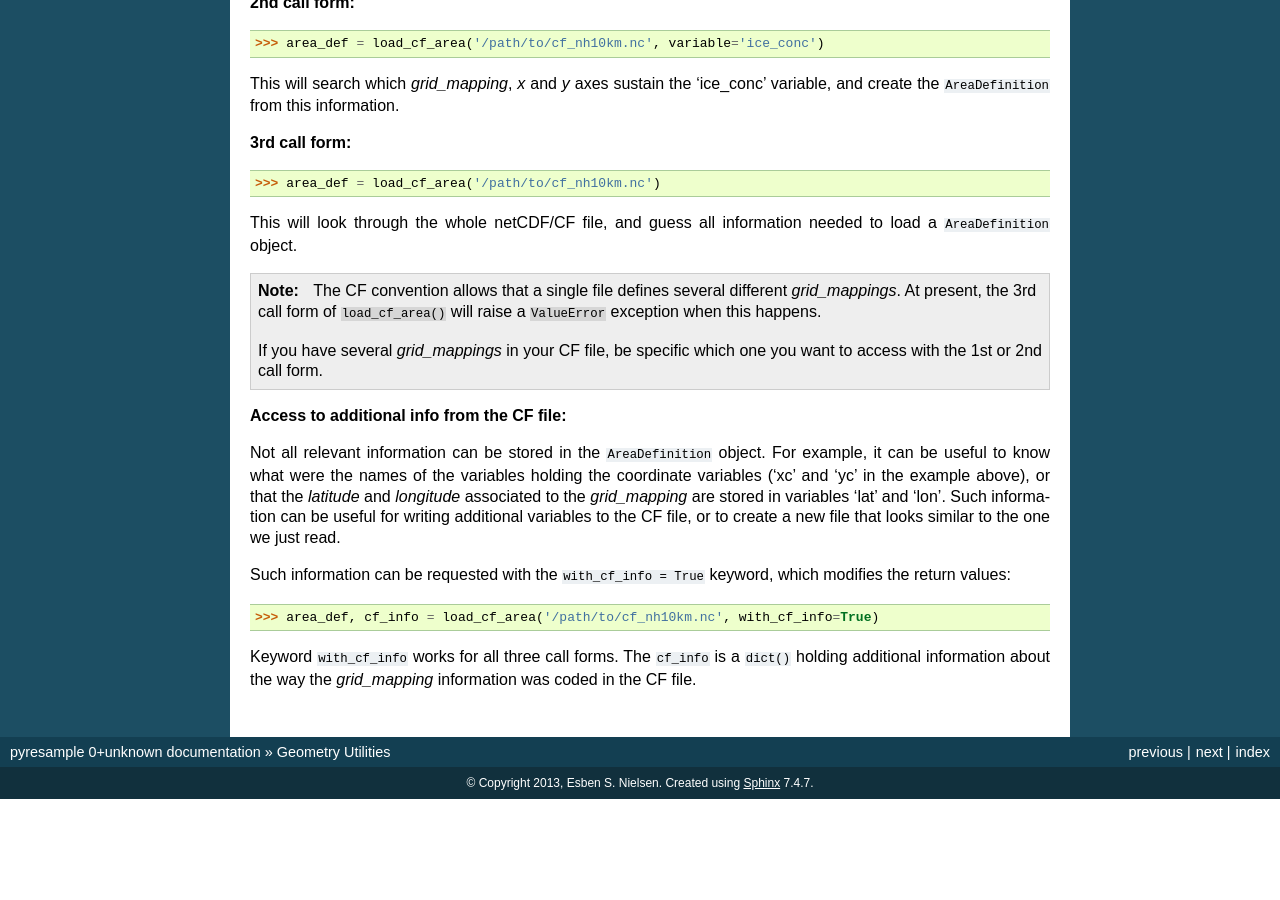
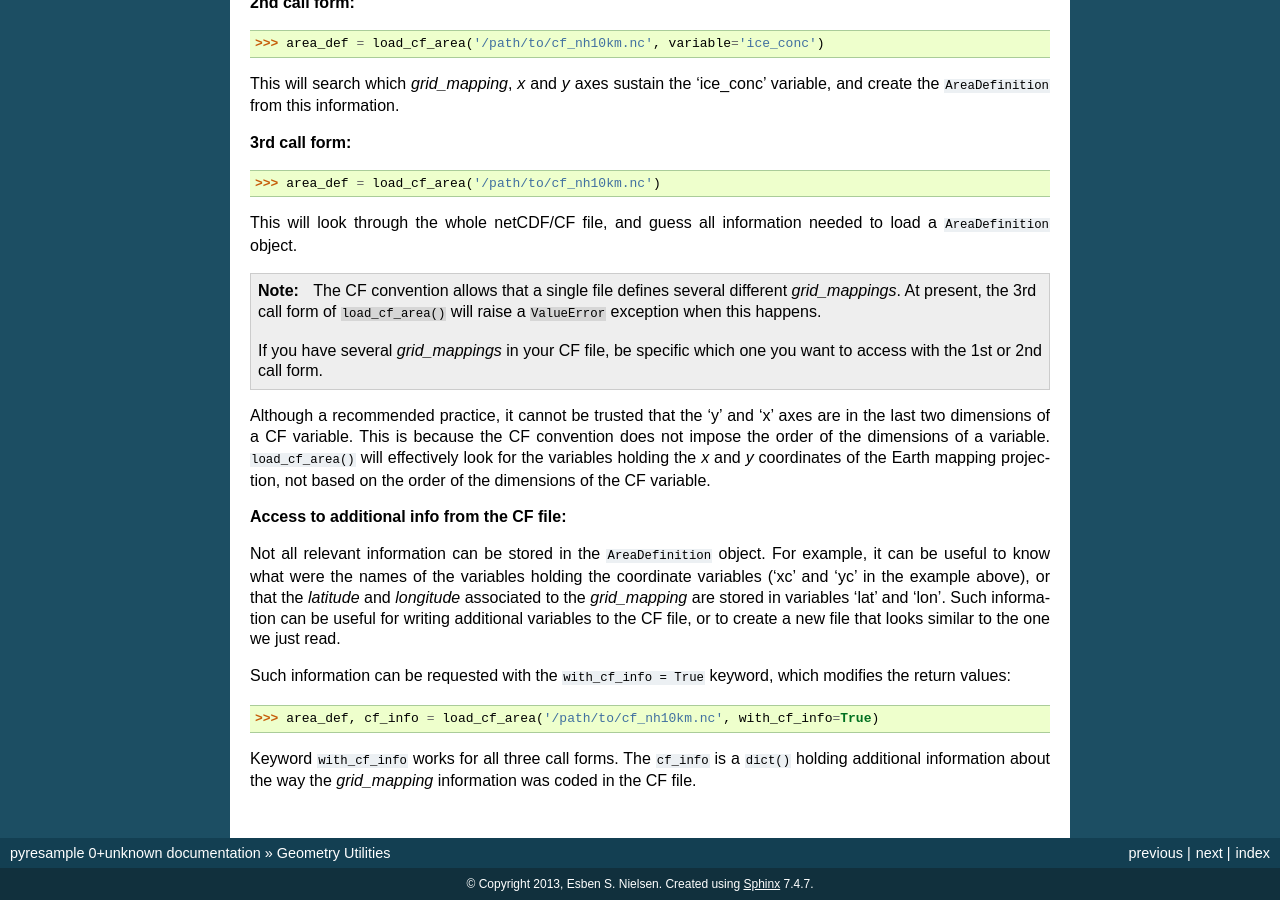
Before and after one commit to pytroll/pyresample, a Sphinx documentation site: the page built from docs/source/geometry_utils.rst, in a window 1280 px wide and 900 px high, scrolled down 8430 px. Built offline with Sphinx 7.4.7, drawn with Linux system fonts in a browser that asks for light colours; before the commit the page ends 9229 px from its top, so only the background shows below that.

Commit message:
add some text about the ordering of 'x' and 'y' in CF

```diff
--- a/docs/source/geometry_utils.rst
+++ b/docs/source/geometry_utils.rst
@@ -558,6 +558,12 @@ This will look through the whole netCDF/CF file, and guess all information neede
 
    If you have several `grid_mappings` in your CF file, be specific which one you want to access with the 1st or 2nd call form.
 
+
+Although a recommended practice, it cannot be trusted that the 'y' and 'x' axes are in the last two dimensions of a CF variable.
+This is because the CF convention does not impose the order of the dimensions of a variable. ``load_cf_area()`` will effectively
+look for the variables holding the `x` and `y` coordinates of the Earth mapping projection, not based on the order of the dimensions
+of the CF variable.
+
 **Access to additional info from the CF file:**
 
 Not all relevant information can be stored in the ``AreaDefinition`` object. For example, it can be useful to know
```
